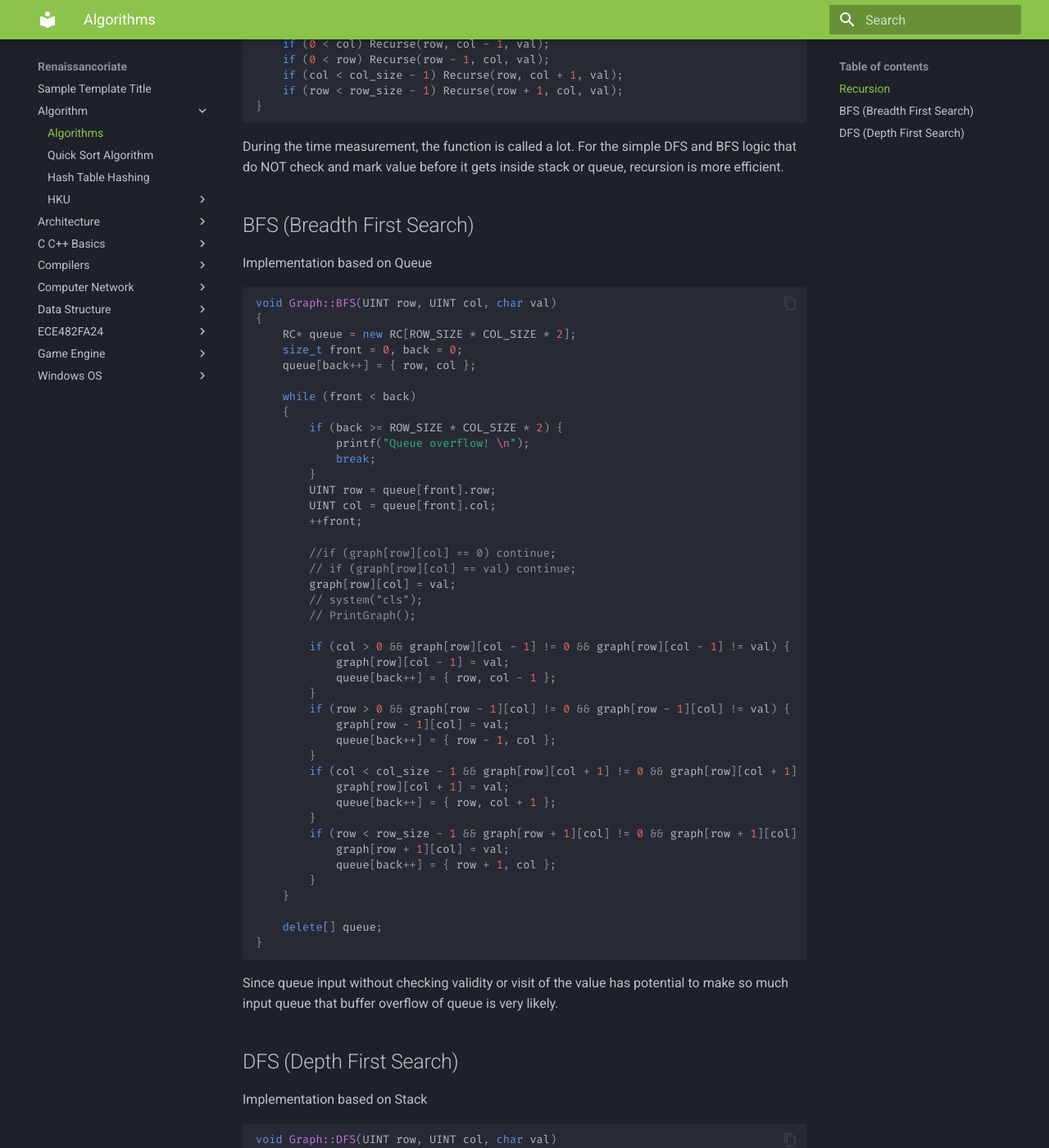
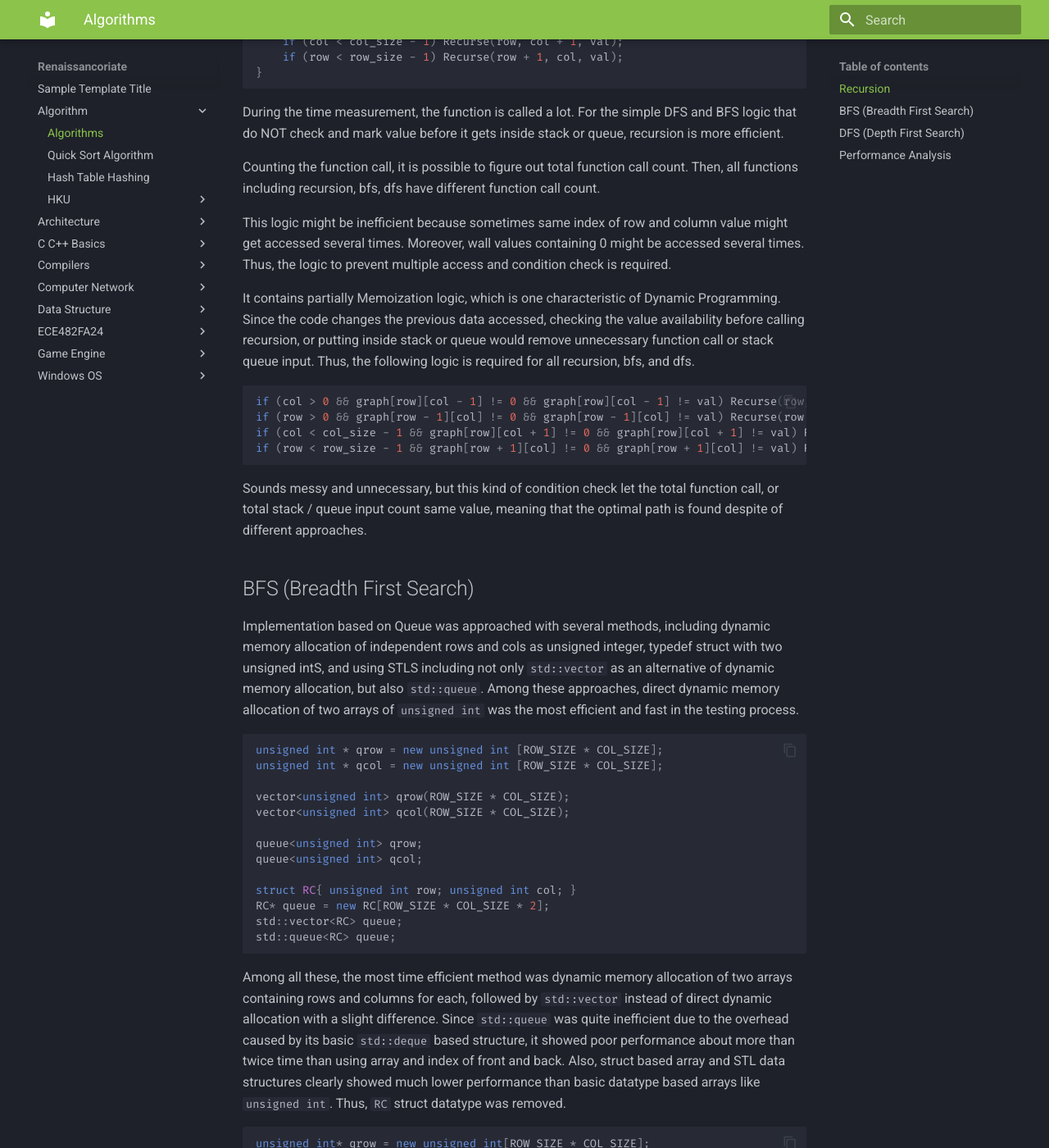
Before and after one commit to renaissancor/renaissancor.github.io, an MkDocs documentation site: the page built from docs/Algorithm/A01.md, in a window 1280 px wide and 1400 px high, scrolled down 460 px. Shown: the whole window at 82% size. Built offline with MkDocs 1.6.1 and Material for MkDocs 9.7.7, drawn with Linux system fonts in a browser that asks for light colours; some of the changed text lies outside the part shown.

Commit message:
add: performance analysis

````diff
--- a/docs/Algorithm/A01.md
+++ b/docs/Algorithm/A01.md
@@ -4,12 +4,10 @@
 
 ## Recursion
 
-Recursion Function
-
 Basic recursion function works like this
 
 ```cpp
-void Recurse(UINT row, UINT col, char val)
+void Recurse(unsigned int row, unsigned int col, char val)
 {
     if(graph[row][col] == 0) return;
     else if (graph[row][col] == val) return;
@@ -26,56 +24,95 @@
 For the simple DFS and BFS logic that do NOT check and mark value
 before it gets inside stack or queue, recursion is more efficient.
 
+Counting the function call, it is possible to figure out total function call count.
+Then, all functions including recursion, bfs, dfs have different function call count.
+
+This logic might be inefficient because sometimes same index of row and column value
+might get accessed several times. Moreover, wall values containing 0 might be
+accessed several times. Thus, the logic to prevent multiple access and condition check
+is required.
+
+It contains partially Memoization logic, which is one characteristic of Dynamic Programming.
+Since the code changes the previous data accessed, checking the value availability before
+calling recursion, or putting inside stack or queue would remove unnecessary function call
+or stack queue input. Thus, the following logic is required for all recursion, bfs, and dfs.
+
+```cpp
+if (col > 0 && graph[row][col - 1] != 0 && graph[row][col - 1] != val) Recurse(row, col - 1, val);
+if (row > 0 && graph[row - 1][col] != 0 && graph[row - 1][col] != val) Recurse(row - 1, col, val);
+if (col < col_size - 1 && graph[row][col + 1] != 0 && graph[row][col + 1] != val) Recurse(row, col + 1, val);
+if (row < row_size - 1 && graph[row + 1][col] != 0 && graph[row + 1][col] != val) Recurse(row + 1, col, val);
+```
+
+Sounds messy and unnecessary, but this kind of condition check let the total function call, or
+total stack / queue input count same value, meaning that the optimal path is found despite of different
+approaches.
 
 ## BFS (Breadth First Search)
 
-Implementation based on Queue
-
+Implementation based on Queue was approached with several methods, including
+dynamic memory allocation of independent rows and cols as unsigned integer,
+typedef struct with two unsigned intS, and using STLS including not only `std::vector`
+as an alternative of dynamic memory allocation, but also `std::queue`.
+Among these approaches, direct dynamic memory allocation of two arrays
+of `unsigned int` was the most efficient and fast in the testing process.
 
 ```cpp
-void Graph::BFS(UINT row, UINT col, char val)
+unsigned int * qrow = new unsigned int [ROW_SIZE * COL_SIZE];
+unsigned int * qcol = new unsigned int [ROW_SIZE * COL_SIZE];
+
+vector<unsigned int> qrow(ROW_SIZE * COL_SIZE);
+vector<unsigned int> qcol(ROW_SIZE * COL_SIZE);
+
+queue<unsigned int> qrow;
+queue<unsigned int> qcol;
+
+struct RC{ unsigned int row; unsigned int col; }
+RC* queue = new RC[ROW_SIZE * COL_SIZE * 2];
+std::vector<RC> queue;
+std::queue<RC> queue;
+```
+
+Among all these, the most time efficient method was dynamic memory allocation of two arrays
+containing rows and columns for each, followed by `std::vector` instead of direct dynamic allocation
+with a slight difference. Since `std::queue` was quite inefficient due to the overhead caused
+by its basic `std::deque` based structure, it showed poor performance about more than twice time
+than using array and index of front and back. Also, struct based array and STL data structures
+clearly showed much lower performance than basic datatype based arrays like `unsigned int`.
+Thus, `RC` struct datatype was removed.
+
+```cpp
+unsigned int* qrow = new unsigned int[ROW_SIZE * COL_SIZE];
+unsigned int* qcol = new unsigned int[ROW_SIZE * COL_SIZE];
+size_t front = 0, back = 0;
+qrow[back] = row;
+qcol[back] = col;
+back++;
+
+while (front < back)
 {
-    RC* queue = new RC[ROW_SIZE * COL_SIZE * 2];
-    size_t front = 0, back = 0;
-    queue[back++] = { row, col };
+    unsigned int row = qrow[front];
+    unsigned int col = qcol[front];
+    ++front;
+    graph[row][col] = val;
 
-    while (front < back)
-    {
-        if (back >= ROW_SIZE * COL_SIZE * 2) {
-            printf("Queue overflow! \n");
-            break;
-        }
-        UINT row = queue[front].row;
-        UINT col = queue[front].col;
-        ++front;
-
-        //if (graph[row][col] == 0) continue;
-        // if (graph[row][col] == val) continue;
-        graph[row][col] = val;
-        // system("cls");
-        // PrintGraph();
-
-        if (col > 0 && graph[row][col - 1] != 0 && graph[row][col - 1] != val) {
-            graph[row][col - 1] = val;
-            queue[back++] = { row, col - 1 };
-        }
-        if (row > 0 && graph[row - 1][col] != 0 && graph[row - 1][col] != val) {
-            graph[row - 1][col] = val;
-            queue[back++] = { row - 1, col };
-        }
-        if (col < col_size - 1 && graph[row][col + 1] != 0 && graph[row][col + 1] != val) {
-            graph[row][col + 1] = val;
-            queue[back++] = { row, col + 1 };
-        }
-        if (row < row_size - 1 && graph[row + 1][col] != 0 && graph[row + 1][col] != val) {
-            graph[row + 1][col] = val;
-            queue[back++] = { row + 1, col };
-        }
+    if (col > 0 && graph[row][col - 1] != 0 && graph[row][col - 1] != val) {
+        graph[row][col - 1] = val;
+        qrow[back] = row;
+        qcol[back] = col - 1;
+        back++;
     }
-
-    delete[] queue;
+    // Same ...
 }
 ```
+
+The original logic to input inside queue without checking availability worked
+more critically compared to DFS based on recursion or stack.
+Queue is FIFO, and without implementation of the circular queue logic structure,
+it would result in overflow, exceeding higher than the maximum queue size easily,
+even though it is set like `[ROW_SIZE * COL_SIZE * 5]`.
+Thus, especially for BFS that implement queue without circular structure,
+minimizing the queue input is necessary to avoid overflow.
 
 Since queue input without checking validity or visit of the value has potential to
 make so much input queue that buffer overflow of queue is very likely.
@@ -83,66 +120,148 @@
 
 ## DFS (Depth First Search)
 
-Implementation based on Stack
+Implementation based on Stack was very similar to the array based Queue implementation
+written above. Similar to the BFS above, the time efficiency was similar, showing
+lower performance for using `std::stack` or struct datatype.
+Logic flow is very similar to the recursion, so unoptimized condition checking only
+edge value like `0 < col` applied for both recursion and dfs here gave same call counts.
+
+After the application of dynamic programming memoization to not visit already visited and
+unnecessary memory space, all BFS DFS and recursion function got same calls. However, still
+DFS has same logic with recursion, if direction comparison order is same.
 
 ```cpp
-void Graph::DFS(UINT row, UINT col, char val)
+void Graph::DFS(unsigned int row, unsigned int col, char val)
 {
-    RC* stack = new RC[ROW_SIZE * COL_SIZE];
+    unsigned int *srow = new unsigned int[ROW_SIZE * COL_SIZE];
+    unsigned int *scol = new unsigned int[ROW_SIZE * COL_SIZE];
+
     size_t top = 0;
-    stack[top++] = { row, col };
+    srow[top] = row;
+    scol[top] = col;
+    ++top;
 
-    cntjhp = 0;
     while (top > 0)
     {
         cntjhp++;
         top--;
-        UINT row = stack[top].row;
-        UINT col = stack[top].col;
+        UINT row = srow[top];
+        UINT col = scol[top];
 
-        // if (graph[row][col] == 0) continue;
-        // if (graph[row][col] == val) continue;
         graph[row][col] = val;
-        // system("cls");
-        // PrintGraph();
 
-        if (0 < col && graph[row][col - 1] != 0 && graph[row][col - 1] != val) stack[top++] = { row, col - 1 };
-        if (0 < row && graph[row - 1][col] != 0 && graph[row - 1][col] != val) stack[top++] = { row - 1, col };
-        if (col < col_size - 1 && graph[row][col + 1] != 0 && graph[row][col + 1] != val) stack[top++] = { row, col + 1 };
-        if (row < row_size - 1 && graph[row + 1][col] != 0 && graph[row + 1][col] != val) stack[top++] = { row + 1, col };
-
-        // if (0 < col)  stack[top++] = { row, col - 1 };
-		// if (0 < row)  stack[top++] = { row - 1, col };
-        // if (col < col_size - 1) stack[top++] = { row, col + 1 };
-        // if (row < row_size - 1) stack[top++] = { row + 1, col };
+        if (0 < col && graph[row][col - 1] != 0 && graph[row][col - 1] != val) {
+		    srow[top] = row;
+		    scol[top] = col - 1;
+		    ++top;
+		    graph[row][col - 1] = val; // mark as visited
+        }
+        // Same logic ...
     }
-
-    delete[] stack;
 }
 ```
 
-DFS originally had same logic implementation with Recursion, so even function count was exactly identical.
-However, performance could increase if buffer check ignore one.
+Only top index is required, unlike queue that requires both front and back.
 
-To improve performance more, stack usage without any handle after access is also useful like this.
+## Performance Analysis
+
+Now, after testing randomly generated maps, time measurement is required.
+Time testing was based on the modern C++ library `std::chrono`.
 
 ```cpp
-if (0 < col && graph[row][col - 1] != 0 && graph[row][col - 1] != val) {
-    stack[top++] = { row, col - 1 };
-	graph[row][col - 1] = val; // mark as visited
-}
-if (0 < row && graph[row - 1][col] != 0 && graph[row - 1][col] != val) {
-    stack[top++] = { row - 1, col };
-	graph[row - 1][col] = val; // mark as visited
-}
-if (col < col_size - 1 && graph[row][col + 1] != 0 && graph[row][col + 1] != val) {
-    stack[top++] = { row, col + 1 };
-	graph[row][col + 1] = val; // mark as visited
-}
-if (row < row_size - 1 && graph[row + 1][col] != 0 && graph[row + 1][col] != val) {
-    stack[top++] = { row + 1, col };
-	graph[row + 1][col] = val; // mark as visited
+std::chrono::steady_clock::time_point start, end;
+long long duration;
+start = steady_clock::now();
+BFS(row, col, 2);
+end = steady_clock::now();
+duration = duration_cast<microseconds>(end - start).count();
+time_record.bfs_time += duration;
+```
+By application of this structure, all execution time of function per second was measured.
+
+This is the original random map generated.
+
+```cpp
+void Graph::CreateGraph() {
+    srand((unsigned)time(nullptr));
+    graph = new char* [row_size];
+    for (unsigned int i = 0; i < row_size; ++i) {
+        graph[i] = new char[col_size];
+        for (unsigned int j = 0; j < col_size; ++j) {
+            int r = rand() % 5; // 0~4
+            if (i == 0) graph[i][j] = 1;
+            else if (r == 4) graph[i][j] = 0;
+            else graph[i][j] = 1;
+        }
+    }
 }
 ```
 
-Instead of marking by stack, this is way much more efficient.
+This would result in huge random matrix with rows and columns.
+Occasionally some blocks might appear, but it is perfect to check spreading search environment.
+In this map, generally BFS showed slightly higher performance than DFS.
+
+```txt
+Total Accumulated BFS   Time:    199831 μs
+Total Accumulated BFSV  Time:    194558 μs
+Total Accumulated BFSTL Time:    246616 μs
+Total Accumulated DFS   Time:    201897 μs
+Total Accumulated DFSV  Time:    210272 μs
+Total Accumulated DFSTL Time:    458883 μs
+Total Accumul Recursion Time:    214588 μs
+Total Row Size: 50, Total Col Size: 220
+Map Type: Random Graph, Iteration : 1000
+```
+
+
+This result made probability that spreading style maps might favor BFS rather than DFS.
+However, for case of matrix with maze like structure, consequence might be different.
+Thus, the Maze like maps was implemented instead, to make sure one line is full and one line
+is blocked with only one single available element per each row.
+
+```cpp
+void Graph::CreateMaze() {
+    srand((unsigned)time(nullptr));
+    graph = new char* [row_size];
+    for (unsigned int i = 0; i < row_size; ++i) {
+        graph[i] = new char[col_size];
+		int r = rand() % col_size; // 0~4
+        for (unsigned int j = 0; j < col_size; ++j) {
+            if (i % 2 == 0) graph[i][j] = 1;
+            else if (j == r) graph[i][j] = 1;
+			else graph[i][j] = 0;
+        }
+    }
+}
+```
+
+This case, DFS gave slightly, but meaningfully more higher than BFS, showing that
+sometimes DFS might be more efficient than BFS in a maze or path like matrix,
+while BFS is more efficient than DFS in wide, spreading matrix.
+
+```txt
+Total Accumulated BFS   Time:     29929 μs
+Total Accumulated BFSV  Time:     34815 μs
+Total Accumulated BFSTL Time:    101968 μs
+Total Accumulated DFS   Time:     28094 μs
+Total Accumulated DFSV  Time:     32001 μs
+Total Accumulated DFSTL Time:     87057 μs
+Total Accumul Recursion Time:     42940 μs
+Total Row Size: 50, Total Col Size: 220
+Map Type: Maze,         Iteration : 1000
+```
+
+Also, result showed that highly optimized BFS and DFS by using most fundamental
+form of dynamic array allocation with index to use them as stack and queue is enough
+to accomplish higher performance than the recursion function.
+
+
+| Algorithm      | Random Map (μs) | Maze Map (μs) | Random Map (%) | Maze Map (%) |
+| -------------- | --------------- | ------------- | -------------- | ------------ |
+| **BFS**        | 199831          | 29929         | **100%**       | 106.5%       |
+| **DFS**        | 201897          | 28094         | 101.0%         | **100%**     |
+| **Recursion**  | 214588          | 42940         | 107.4%         | 152.8%       |
+| **std::queue** | 246616          | 101968        | 123.4%         | 362.8%       |
+| **std::stack** | 458883          | 87057         | 229.6%         | 309.9%       |
+
+In conclusion, for map of about 50 X 220 size, the test result was following.
````
